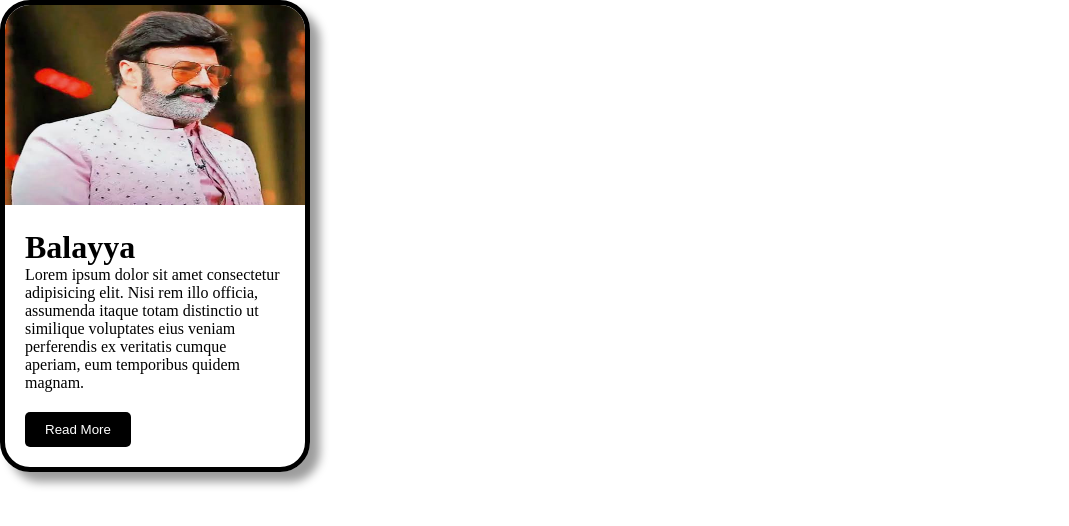
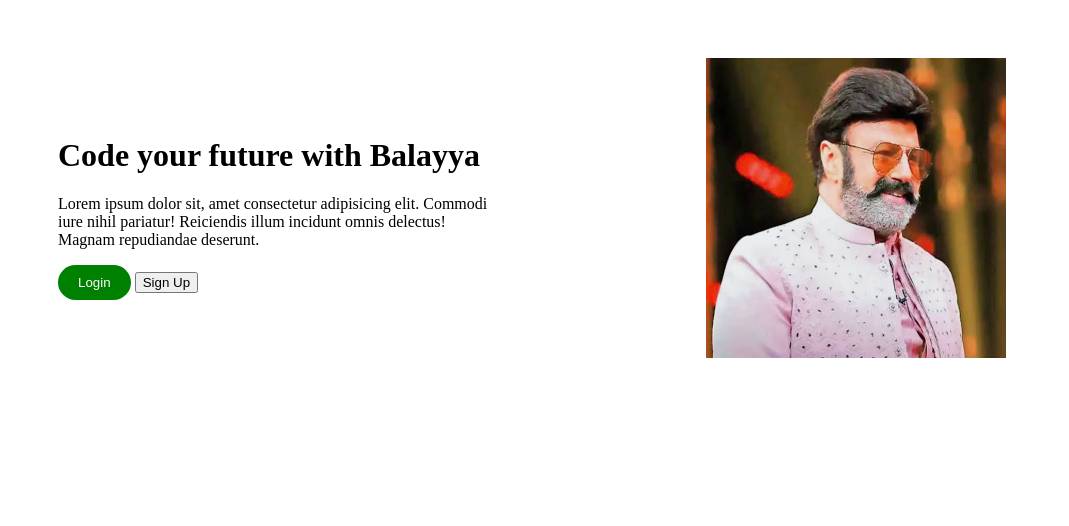
Before and after one commit to Sharief2854/JFS-57, a plain HTML site: page flipkart/index.html in a window 1280 px wide. Shown: the whole page, without its empty margins (0-1069 px from the left). Drawn offline with Linux system fonts and the light colour scheme.

Commit message:
hero section

```diff
--- a/flipkart/index.html
+++ b/flipkart/index.html
@@ -9,18 +9,24 @@
 </head>
 
 <body>
-    <div class="card">
-        <img src="./assets/image.png" alt="" class="image">
-        <div class="details">
-            <h1>Balayya</h1>
+
+   <div class="container">
+        <div class="left">
+            <h1>Code your future with Balayya</h1>
             <p>
-                Lorem ipsum dolor sit amet consectetur adipisicing elit. Nisi rem   illo officia, assumenda itaque totam
-                distinctio ut similique voluptates eius veniam perferendis ex veritatis cumque aperiam, eum temporibus
-                quidem magnam.
+                Lorem ipsum dolor sit, amet consectetur adipisicing elit. Commodi iure nihil pariatur! Reiciendis illum incidunt omnis delectus! Magnam repudiandae deserunt.
             </p>
-            <button class="btn">Read More</button>
+            <div>
+                <button class="btn">Login</button>
+                <button>Sign Up</button>
+            </div>
         </div>
-    </div>
+        <div class="right">
+            <img src="./assets/image.png" alt="" class="image">
+        </div>
+   </div>
+
+
 </body>
 
 </html>
--- a/flipkart/style.css
+++ b/flipkart/style.css
@@ -1,31 +1,53 @@
-*{
-    margin: 0px;
-    padding: 0px;
+.left{
+    /* width: 50%; */
+    /* flex-grow: 2; */
+    flex: 1;
+
 }
-.card{
+
+.right{
+    /* width: 50%; */
+    flex-grow: 1;
+    display: flex;
+    justify-content: center;
+}
+
+.container{
+    display: flex;
+    padding: 50px;
+    align-items: center;
+}
+
+.image{
     width: 300px;
-    border: 5px solid black;
-    border-radius:30px ;
-    overflow: hidden;
-    box-shadow: 10px 10px 10px rgb(157, 157, 157);
+    height: 300px;
 }
-.image{
-    width: 100%;
-    height: 200px;
-}
-.details{
-    padding: 20px;
-}
+
 .btn{
-    background-color: black;
+    background-color: green;
     color: white;
     border: none;
     padding:10px 20px;
-    border-radius: 5px;
-    margin-top: 20px;
-    transition: all 1s linear 0s;
+    border-radius: 30px;
+    transition: all 0.2s ease 0s;
 }
+
 .btn:hover{
-    background-color: gray;
+    transform: scale(1.1);
+}
 
+@media (max-width:900px) {
+    .container{
+        flex-direction: column;
+    }
+
+    .left{
+        display: flex;
+        flex-direction: column;
+        align-items: center;
+        margin-bottom: 50px;
+    }
+    p{
+        text-align: center;
+    }
 }
```
Also changed, not shown: 1 other file.
